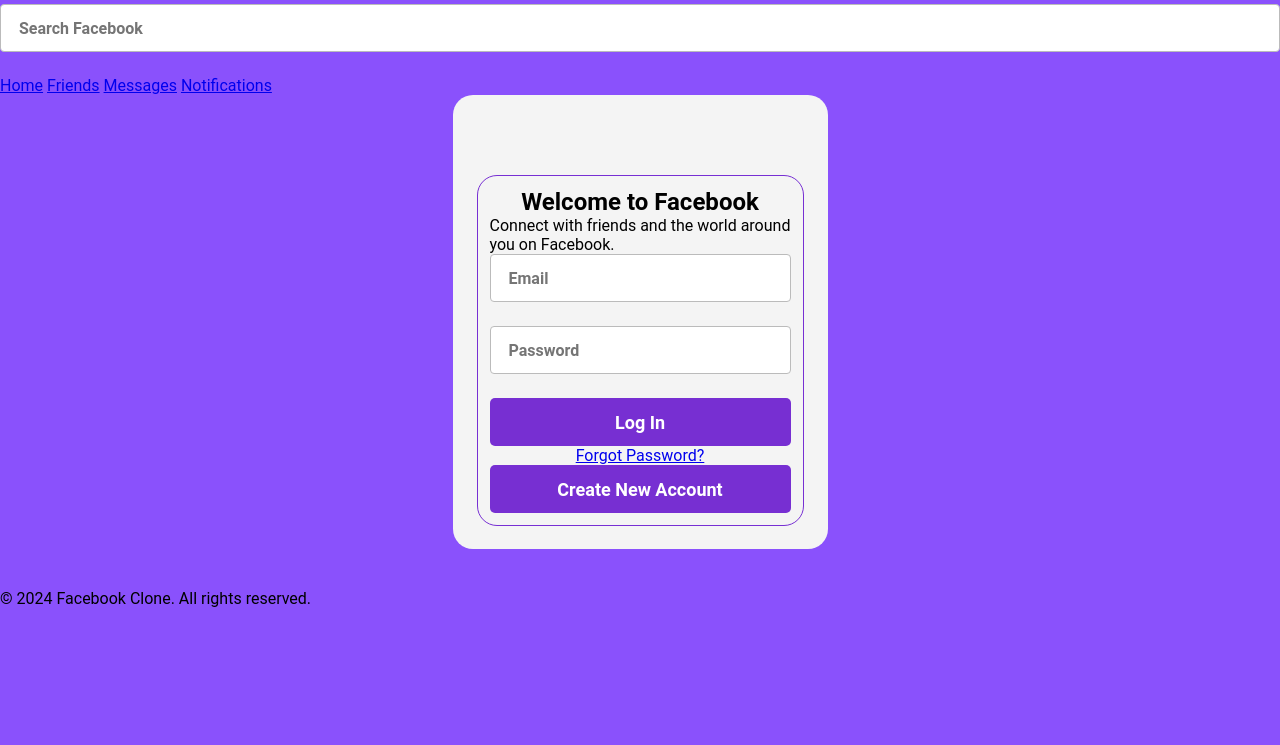
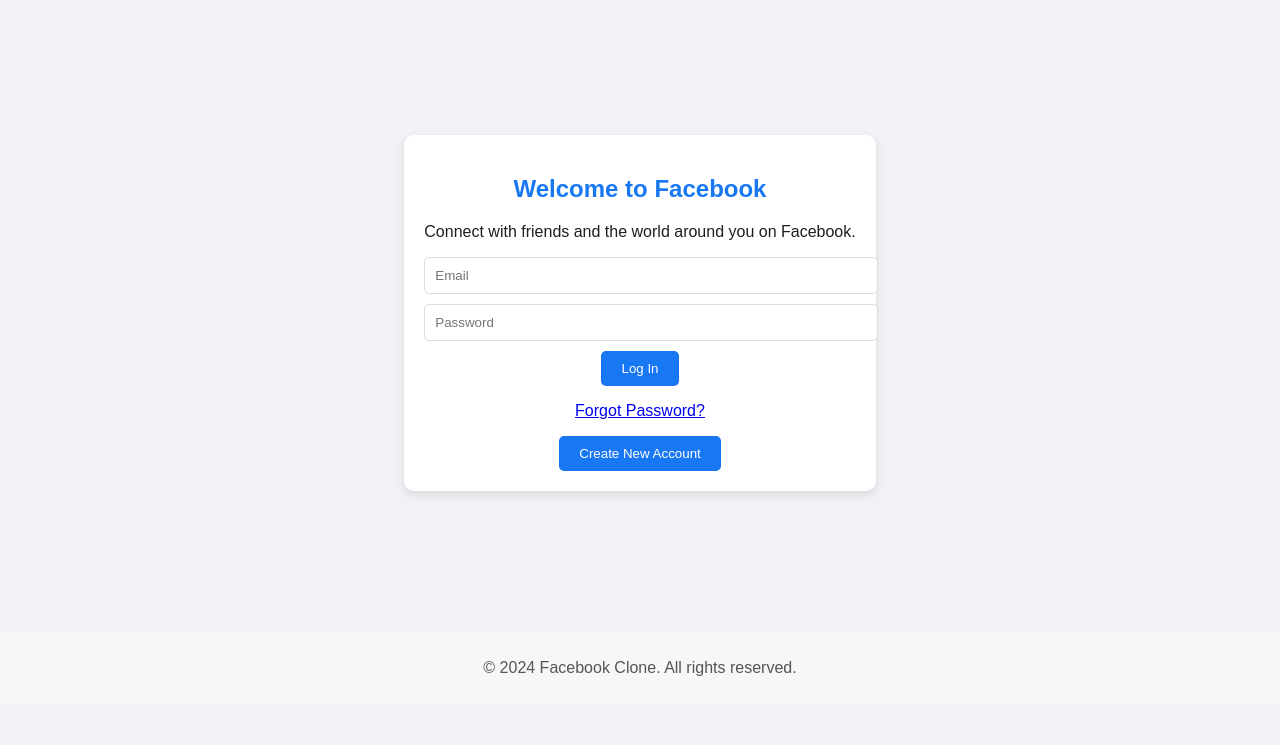
Before and after one commit to filipegomess/Filipegomes, a plain HTML site: page index.html in a window 1280 px wide. Shown: the part 55-800 px from the top of the page. Drawn offline with Linux system fonts and the light colour scheme.

Commit message:
postei 2

```diff
--- a/style.css
+++ b/style.css
@@ -1,123 +1,98 @@
-
-* {
+/* General Styles */
+body {
+    font-family: Arial, sans-serif;
     margin: 0;
     padding: 0;
-    box-sizing: border-box;
-    font-family: "Roboto", serif;
-    outline: none;
-
+    background-color: #f0f2f5;
+    color: #1c1e21;
 }
 
-body {
-     background-color: #8A51FC;
-
+/* Navbar */
+.navbar {
+    display: flex;
+    justify-content: space-between;
+    align-items: center;
+    background-color: #3b5998;
+    padding: 10px 20px;
+    color: white;
 }
 
-.logo {
-    width: 300px;
-    display: block;
-    margin: 20px auto;
+.navbar .logo {
+    font-size: 24px;
+    font-weight: bold;
 }
 
-main {
-
-    width: 375px;
-    background: #f4f4f4;
-    border-radius: 20px;
-    margin: 0 auto 40px;
-    padding: 44px 24px 23px;
-
+.navbar .search-bar {
+    padding: 5px;
+    width: 200px;
+    border: none;
+    border-radius: 5px;
 }
 
-label {
-
-    color: #777777;
-    font-weight: 400;
-    font-size: 14px;
-
+.nav-links a {
+    color: white;
+    text-decoration: none;
+    margin: 0 10px;
 }
 
-select, input {
-
-    background: #FFFFFF;
-    border-radius: 4px;
-    border: 1px solid #BBBBBB;
-    height: 48px;
-    width: 100%;
-    margin-bottom: 24px;
-    padding-left: 18px;
-    font-weight: 700;
-    font-size: 16px;
-    color: #555555;
-    cursor: pointer;
-    appearance: none;
-
+.nav-links a:hover {
+    text-decoration: underline;
 }
 
-button {
-
-    background: #772FD2;
-    border-radius: 5px;
-    width: 100%;
-    border: none;
-    height: 48px;
-    color: #FFFFFF;
-    font-weight: 700;
-    font-size: 18px;
-    cursor: pointer;
-
+/* Main Content */
+.main-content {
+    display: flex;
+    justify-content: center;
+    align-items: center;
+    height: 80vh;
 }
 
-button:active {
-
-    opacity: 0.6;
+.login-section {
+    text-align: center;
+    background: white;
+    padding: 20px;
+    border-radius: 10px;
+    box-shadow: 0 4px 10px rgba(0, 0, 0, 0.1);
 }
 
-button:hover {
-
-    opacity: 0.8;
+.login-section h1 {
+    color: #1877f2;
 }
 
-section {
-
-    border: 1px solid #772FD3;
-    border-radius: 20px;
-    margin-top: 36px;
-    padding: 12px;
-    display: flex;
-    flex-direction: column;
-    align-items: center;
-
+.login-section input {
+    display: block;
+    width: 100%;
+    padding: 10px;
+    margin: 10px 0;
+    border: 1px solid #ddd;
+    border-radius: 5px;
 }
 
-.seta-img {
-
-    margin: 15px 0;
-
+.login-section button {
+    padding: 10px 20px;
+    color: white;
+    background-color: #1877f2;
+    border: none;
+    border-radius: 5px;
+    cursor: pointer;
 }
 
-.currency-box {
-
-    display: flex;
-    flex-direction: column;
-    align-items: center;
-    gap: 4px;
-
+.login-section button:hover {
+    background-color: #165dab;
 }
 
-.currency {
-
-    color: #777777;
-    font-size: 20px;
-
-
-
+.create-account {
+    background-color: #42b72a;
 }
 
-.currency-value, .currency-value-to-convert {
+.create-account:hover {
+    background-color: #36a420;
+}
 
-    color: #555555;
-    font-weight: 700;
-    font-size: 20px;
-
+/* Footer */
+.footer {
+    text-align: center;
+    padding: 10px 0;
+    background: #f7f7f7;
+    color: #555;
 }
```
